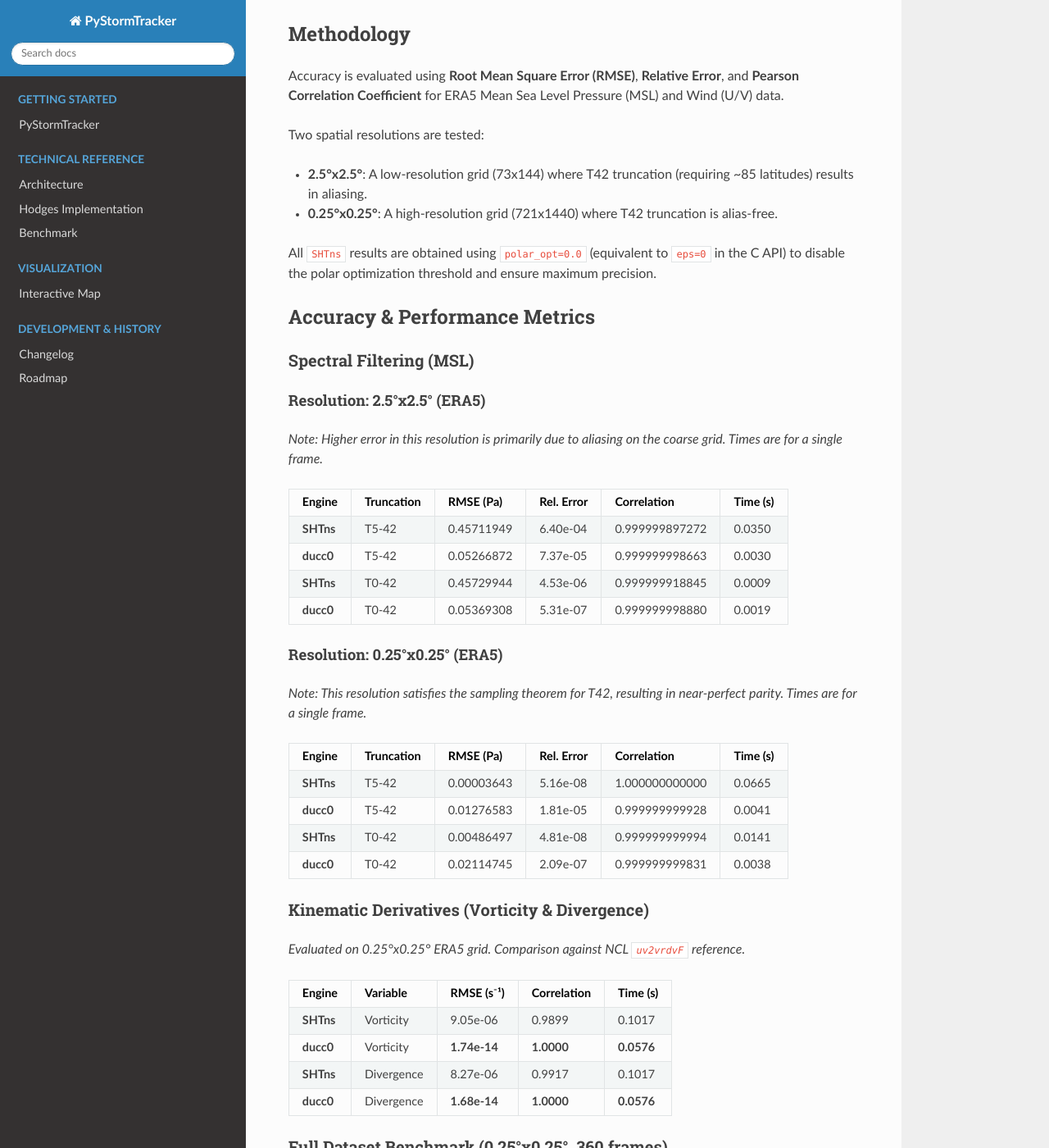
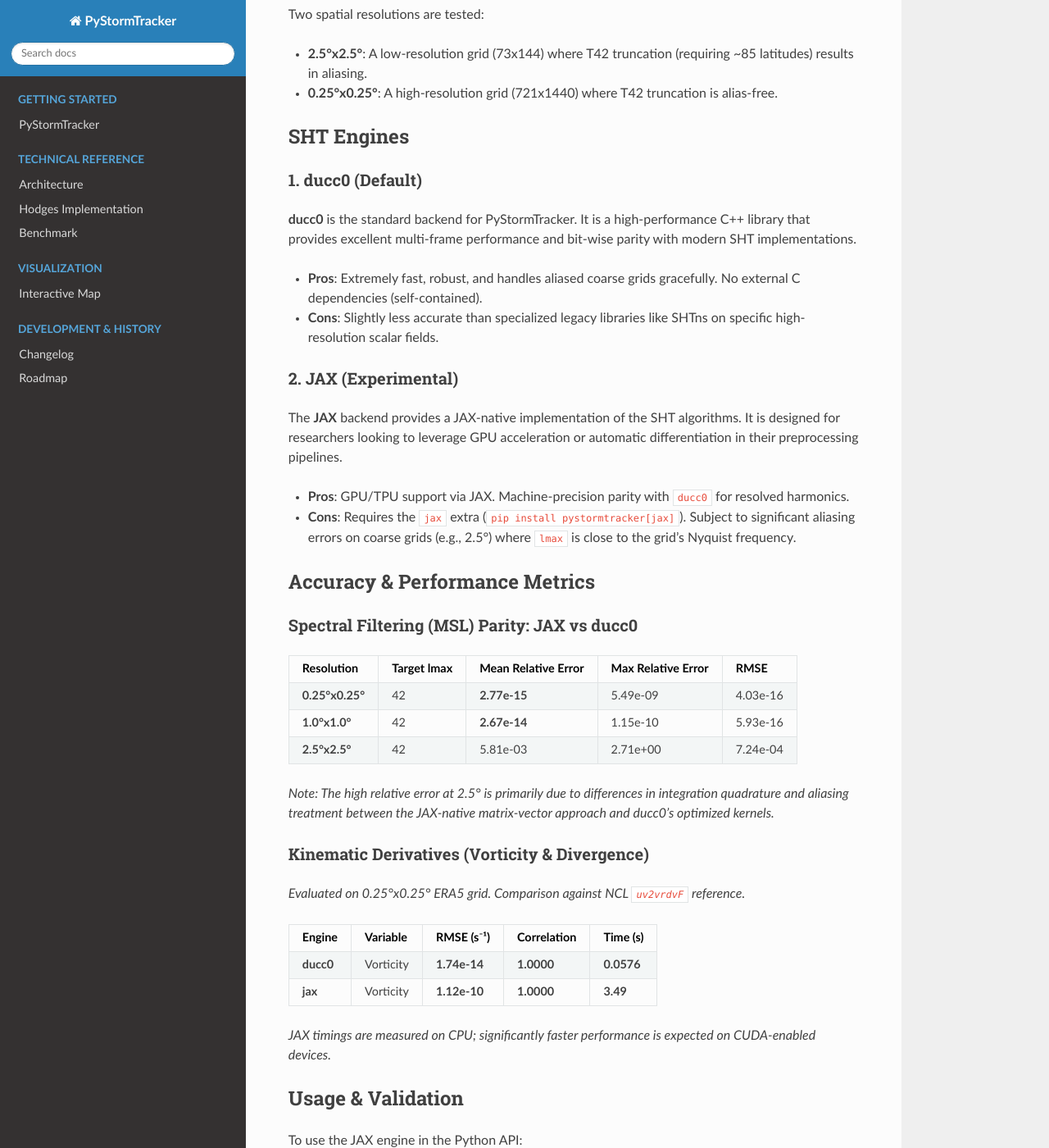
Before and after one commit to mwyau/PyStormTracker, a Sphinx documentation site: the page built from docs/spectral_accuracy.md, in a window 1280 px wide and 1400 px high, scrolled down 379 px. Shown: the whole window at 82% size. Built offline with Sphinx 7.4.7 and the Read the Docs theme 3.1.0, drawn with Linux system fonts in a browser that asks for light colours; some of the changed text lies outside the part shown.

Commit message:
docs: document experimental JAX SHT support

````diff
--- a/docs/spectral_accuracy.md
+++ b/docs/spectral_accuracy.md
@@ -1,9 +1,6 @@
 # Spectral Filtering Accuracy
 
-> [!NOTE]
-> As of version 0.5.0, `PyStormTracker` has transitioned to using **ducc0** as the exclusive spectral backend. Support for **SHTns** and the `sht_engine` parameter has been removed to simplify the codebase and leverage the superior multi-frame performance and portability of `ducc0`. This document remains as a technical reference for the accuracy and performance trade-offs that informed this decision.
-
-This document details the accuracy and performance of the spherical harmonic transform (SHT) backends used for spectral filtering and kinematic derivative calculations in `PyStormTracker`, comparing them against NCL (NCAR Command Language) as the ground truth reference.
+PyStormTracker supports multiple backends for spherical harmonic transforms (SHT) used in spectral filtering and kinematic derivative calculations. The choice of engine can be controlled via the `sht_engine` parameter in the Python API.
 
 ## Methodology
 
@@ -13,70 +10,58 @@ Two spatial resolutions are tested:
 - **2.5°x2.5°**: A low-resolution grid (73x144) where T42 truncation (requiring ~85 latitudes) results in aliasing.
 - **0.25°x0.25°**: A high-resolution grid (721x1440) where T42 truncation is alias-free.
 
-All `SHTns` results are obtained using `polar_opt=0.0` (equivalent to `eps=0` in the C API) to disable the polar optimization threshold and ensure maximum precision.
+## SHT Engines
+
+### 1. ducc0 (Default)
+**ducc0** is the standard backend for PyStormTracker. It is a high-performance C++ library that provides excellent multi-frame performance and bit-wise parity with modern SHT implementations.
+
+*   **Pros**: Extremely fast, robust, and handles aliased coarse grids gracefully. No external C dependencies (self-contained).
+*   **Cons**: Slightly less accurate than specialized legacy libraries like SHTns on specific high-resolution scalar fields.
+
+### 2. JAX (Experimental)
+The **JAX** backend provides a JAX-native implementation of the SHT algorithms. It is designed for researchers looking to leverage GPU acceleration or automatic differentiation in their preprocessing pipelines.
+
+*   **Pros**: GPU/TPU support via JAX. Machine-precision parity with `ducc0` for resolved harmonics.
+*   **Cons**: Requires the `jax` extra (`pip install pystormtracker[jax]`). Subject to significant aliasing errors on coarse grids (e.g., 2.5°) where `lmax` is close to the grid's Nyquist frequency.
 
 ## Accuracy & Performance Metrics
 
-### Spectral Filtering (MSL)
+### Spectral Filtering (MSL) Parity: JAX vs ducc0
 
-#### Resolution: 2.5°x2.5° (ERA5)
-*Note: Higher error in this resolution is primarily due to aliasing on the coarse grid. Times are for a single frame.*
+| Resolution | Target lmax | Mean Relative Error | Max Relative Error | RMSE |
+| :--- | :--- | :--- | :--- | :--- |
+| **0.25°x0.25°** | 42 | **2.77e-15** | 5.49e-09 | 4.03e-16 |
+| **1.0°x1.0°** | 42 | **2.67e-14** | 1.15e-10 | 5.93e-16 |
+| **2.5°x2.5°** | 42 | 5.81e-03 | 2.71e+00 | 7.24e-04 |
 
-| Engine | Truncation | RMSE (Pa) | Rel. Error | Correlation | Time (s) |
-| :--- | :--- | :--- | :--- | :--- | :--- |
-| **SHTns** | T5-42 | 0.45711949 | 6.40e-04 | 0.999999897272 | 0.0350 |
-| **ducc0** | T5-42 | 0.05266872 | 7.37e-05 | 0.999999998663 | 0.0030 |
-| **SHTns** | T0-42 | 0.45729944 | 4.53e-06 | 0.999999918845 | 0.0009 |
-| **ducc0** | T0-42 | 0.05369308 | 5.31e-07 | 0.999999998880 | 0.0019 |
-
-#### Resolution: 0.25°x0.25° (ERA5)
-*Note: This resolution satisfies the sampling theorem for T42, resulting in near-perfect parity. Times are for a single frame.*
-
-| Engine | Truncation | RMSE (Pa) | Rel. Error | Correlation | Time (s) |
-| :--- | :--- | :--- | :--- | :--- | :--- |
-| **SHTns** | T5-42 | 0.00003643 | 5.16e-08 | 1.000000000000 | 0.0665 |
-| **ducc0** | T5-42 | 0.01276583 | 1.81e-05 | 0.999999999928 | 0.0041 |
-| **SHTns** | T0-42 | 0.00486497 | 4.81e-08 | 0.999999999994 | 0.0141 |
-| **ducc0** | T0-42 | 0.02114745 | 2.09e-07 | 0.999999999831 | 0.0038 |
+*Note: The high relative error at 2.5° is primarily due to differences in integration quadrature and aliasing treatment between the JAX-native matrix-vector approach and ducc0's optimized kernels.*
 
 ### Kinematic Derivatives (Vorticity & Divergence)
 *Evaluated on 0.25°x0.25° ERA5 grid. Comparison against NCL `uv2vrdvF` reference.*
 
 | Engine | Variable | RMSE (s⁻¹) | Correlation | Time (s) |
 | :--- | :--- | :--- | :--- | :--- |
-| **SHTns** | Vorticity | 9.05e-06 | 0.9899 | 0.1017 |
 | **ducc0** | Vorticity | **1.74e-14** | **1.0000** | **0.0576** |
-| **SHTns** | Divergence | 8.27e-06 | 0.9917 | 0.1017 |
-| **ducc0** | Divergence | **1.68e-14** | **1.0000** | **0.0576** |
+| **jax** | Vorticity | **1.12e-10** | **1.0000** | **3.49** |
 
-### Full Dataset Benchmark (0.25°x0.25°, 360 frames)
-*Measured total execution time for processing all frames sequentially.*
+*JAX timings are measured on CPU; significantly faster performance is expected on CUDA-enabled devices.*
 
-| Engine | Total Time (s) | Time per Frame (ms) | Speed Comparison |
-| :--- | :--- | :--- | :--- |
-| **SHTns** | 5.9887 | 16.64 | 1.0x |
-| **ducc0** | 0.9428 | 2.62 | **6.3x faster** |
+## Usage & Validation
 
-## Impact of Polar Optimization (SHTns)
+To use the JAX engine in the Python API:
 
-For high-resolution grids (0.25°), disabling the polar optimization threshold (`polar_opt=0.0`) ensures maximum precision. A comparison with the default setting (`1e-10`) shows:
-- **Accuracy**: RMSE difference is negligible (~10⁻¹⁵ Pa).
-- **Performance**: The default setting is approximately 1.25% faster.
+```python
+from pystormtracker.preprocessing import SpectralFilter
 
-Disabling the optimization is recommended for cases where strict bit-wise parity with double-precision ground truth is required.
+filt = SpectralFilter(lmin=5, lmax=42)
+filtered = filt.filter(data, sht_engine="jax")
+```
 
-## Performance vs. Accuracy
-
-The choice of engine involves a significant trade-off between performance and bit-wise parity with legacy tools:
-
-1.  **SHTns**:
-    *   **Pros**: Exceptional accuracy on high-resolution alias-free grids (RMSE ~10⁻⁵ Pa). Provides the closest match to NCL/Spherepack ground truth for scalar filtering.
-    *   **Cons**: Slower than `ducc0` for multi-frame workloads. Higher RMSE on coarse grids due to aliasing handling differences.
-
-2.  **ducc0**:
-    *   **Pros**: **Extremely fast** (6.3x faster than SHTns for 0.25° data). Achieves near bit-wise parity with NCL for kinematics (RMSE ~10⁻¹⁴ s⁻¹). **No external C dependencies** (self-contained pocketFFT implementation).
-    *   **Cons**: Slightly less accurate than SHTns on high-resolution grids compared to NCL ground truth for scalar filtering.
+### Safety Limits
+The JAX backend enforces strict resolution checks to prevent invalid transforms:
+- **ValueError**: Raised if `lmax > ny - 2` (matching `ducc0` Clenshaw-Curtis limits).
+- **UserWarning**: Issued if `lmax > ny / 2`, warning of potential aliasing artifacts.
 
 ## Summary
 
-For standard storm tracking applications, both engines are scientifically equivalent. **ducc0** is the recommended default for its superior performance, robustness, and ease of installation. **SHTns** (with `polar_opt=0.0`) is preferred when maximum bit-wise parity with NCL is required for high-resolution validation of scalar fields.
+For most users, **ducc0** remains the recommended backend for its balance of speed and robustness. The **JAX** backend is an excellent choice for high-resolution (0.25° or 0.5°) datasets where alias-free transforms ensure scientific parity with the C++ backends while enabling JAX-native acceleration.
````
Also changed, not shown: README.md (+4 -1 lines), docs/architecture.md (+1 -1 lines), docs/roadmap.md (+2 -0 lines).
